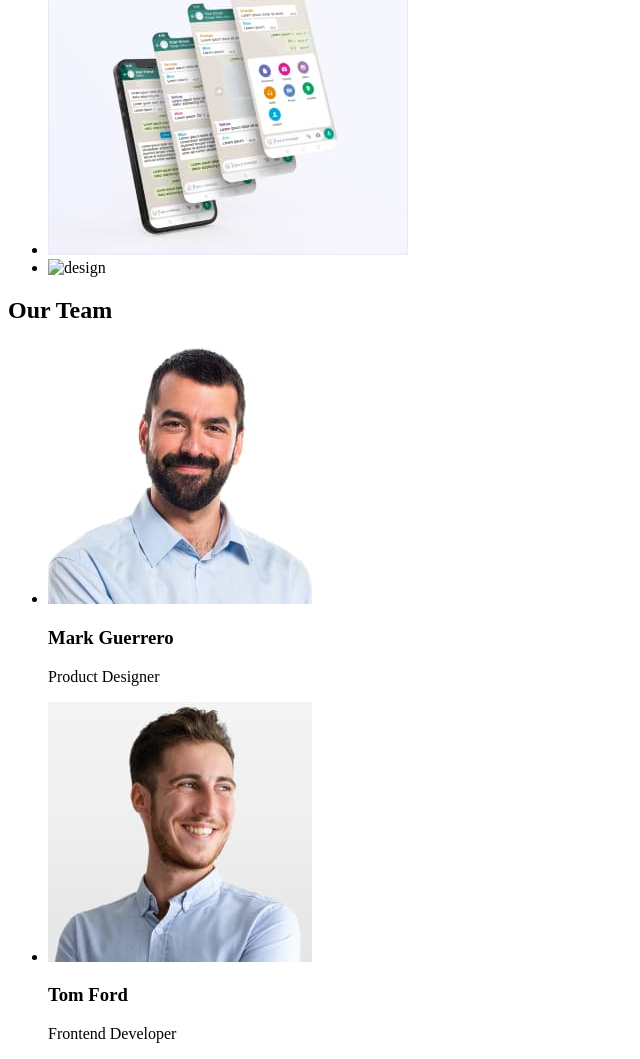
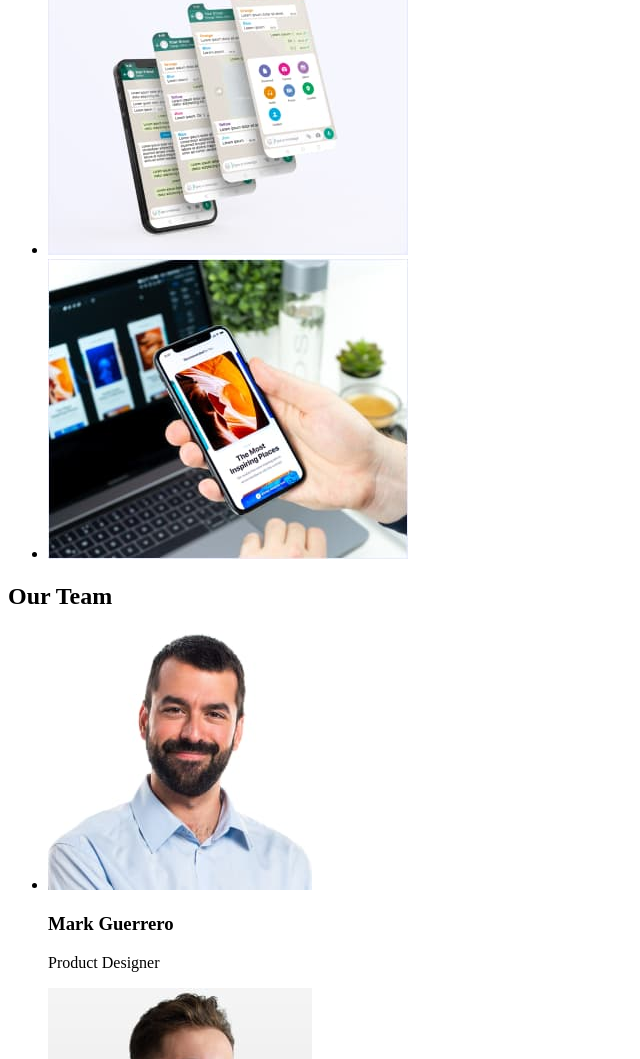
Before and after one commit to Burtovyi/goit-markup-hw-01, a plain HTML site: page index.html in a window 1280 px wide. Shown: the part 1009-2068 px from the top of the page, without its empty margins (0-640 px from the left). Drawn offline with Linux system fonts and the light colour scheme; the site is published under a folder, as on GitHub Pages, so addresses that start at the root find nothing.

Commit message:
delete errors

```diff
--- a/index.html
+++ b/index.html
@@ -86,7 +86,7 @@
           </li>
           <li>
             <img
-              src="/images/what-are-we-doing/rectangle-72.jpg"
+              src="./images/what-are-we-doing/rectangle-72.jpg"
               alt="design"
               width="360"
               height="300"
```
Also changed, not shown: 1 other file.
